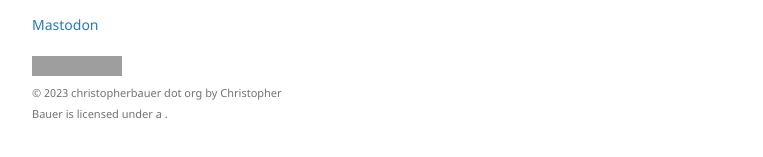
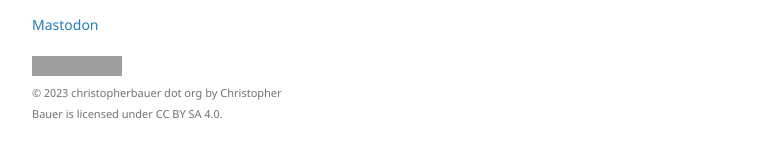
Before and after one commit to everydayrain/christopherbauer.org, a Jekyll site: the page built from projects.md, in a window 1280 px wide. Shown: the part 707-864 px from the top of the page, without its empty margins (178-941 px from the left). Built offline with Jekyll 4.4.1, drawn with Linux system fonts in a browser that asks for light colours; grey boxes are pictures that could not be loaded.

Commit message:
Update default.html

```diff
--- a/_layouts/default.html
+++ b/_layouts/default.html
@@ -49,7 +49,7 @@
         <p><small>Hosted on GitHub Pages &mdash; Theme by <a href="https://github.com/orderedlist">orderedlist</a></small></p>
         <p><small>The following link is designed to verify that I 'own' the domain for use with the <a href="https://infosec.exchange">Mastodon</a> social media platform</small></p>
         <a rel="me noopener" href="https://infosec.exchange/@anthro_packets">Mastodon</a><br /><br />
-        <p><small><a rel="license" href="http://creativecommons.org/licenses/by-sa/4.0/"><img alt="Creative Commons License" style="border-width:0" src="https://i.creativecommons.org/l/by-sa/4.0/80x15.png" /></a><br /> © 2023 christopherbauer dot org by Christopher Bauer is licensed under a <a rel="license" href="http://creativecommons.org/licenses/by-sa/4.0/"></a>.</small></p>
+        <p><small><a rel="license" href="http://creativecommons.org/licenses/by-sa/4.0/"><img alt="Creative Commons License" style="border-width:0" src="https://i.creativecommons.org/l/by-sa/4.0/80x15.png" /></a><br /> © 2023 christopherbauer dot org by Christopher Bauer is licensed under CC BY SA 4.0<a rel="license" href="http://creativecommons.org/licenses/by-sa/4.0/"></a>.</small></p>
       </footer>
     </div>
   </body>
```
